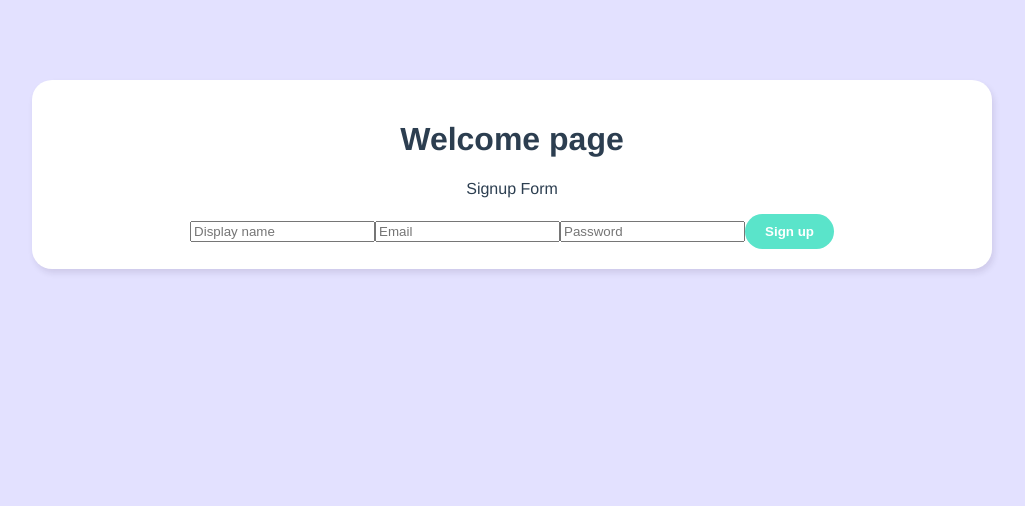
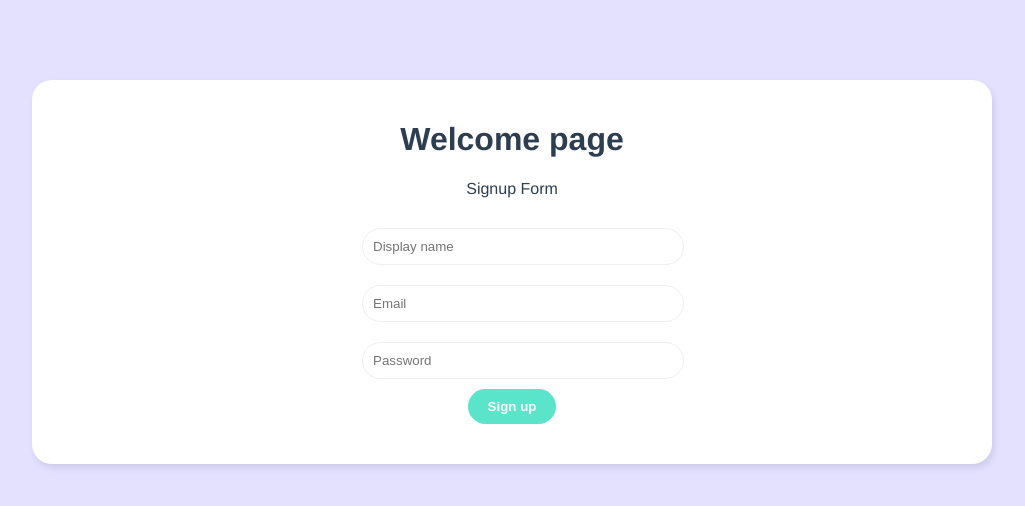
Before and after one commit to albiberon/vue-chat-room, a Vue app in the folder chat-room/: page / in a window 1280 px wide. Shown: the top 506 px of the page, without its empty margins (128-1153 px from the left). Built offline with nearby package versions, Linux system fonts and the light colour scheme.

Commit message:
welcome component restyled

```diff
--- a/chat-room/src/views/Welcome.vue
+++ b/chat-room/src/views/Welcome.vue
@@ -16,9 +16,27 @@
 }
 </script>
 
-<style scoped>
-.welcome {
-  text-align: center;
-  padding: 20px 0;
-}
+<style>
+  .welcome {
+    text-align: center;
+    padding: 20px 0;
+  }
+  /* form styles */
+  .welcome form {
+    width: 300px;
+    margin: 20px auto;
+  }
+  .welcome label {
+    display: block;
+    margin: 20px 0 10px;
+  }
+  .welcome input {
+    width: 100%;
+    padding: 10px;
+    border-radius: 20px;
+    border: 1px solid #eee;
+    outline: none;
+    color: #999;
+    margin: 10px auto;
+  }
 </style>
```
